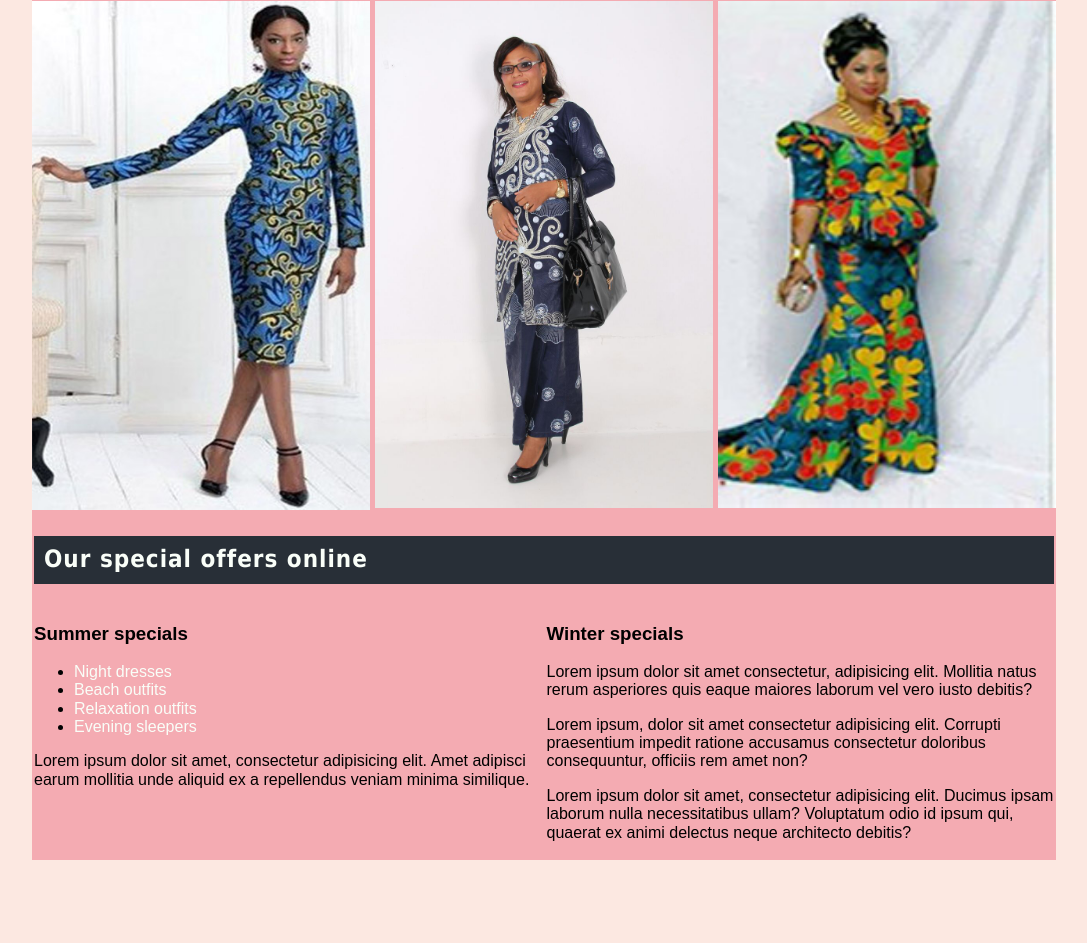
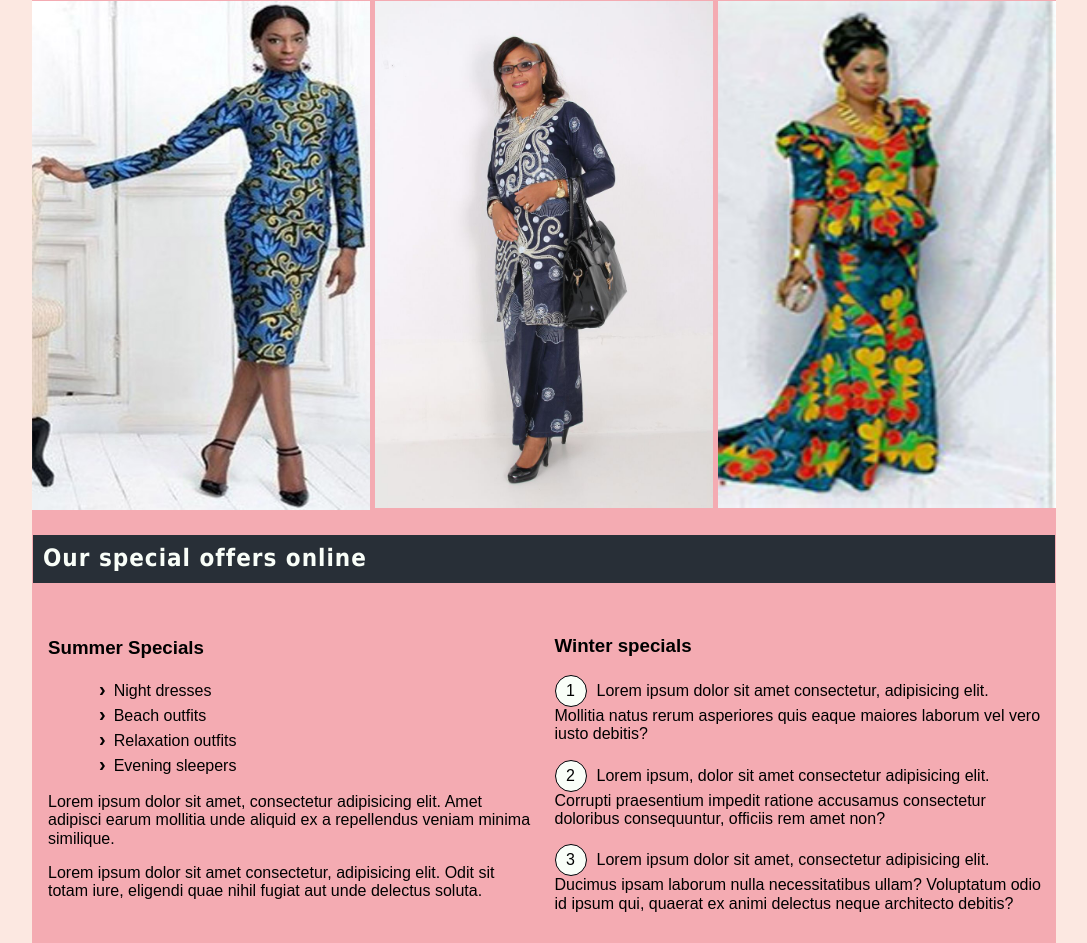
Before and after one commit to Mathias02/repo, a website: page women.html in a window 1280 px wide. Shown: the part 1288-2231 px from the top of the page, without its empty margins (96-1183 px from the left). Before the commit the page ends 2148 px from the top, so only its background shows below. Drawn offline with Linux system fonts and the light colour scheme.

Commit message:
woman page completed

```diff
--- a/app/sass/partials/_woman.scss
+++ b/app/sass/partials/_woman.scss
@@ -98,7 +98,7 @@
 }
 
 .speci{
-  padding: 2px;
+  padding: 1px;
   margin: 0;
 
   h2{
@@ -115,3 +115,78 @@
     }
   }
 }
+
+.divi{
+  padding: 3px;
+
+  @include mq( 30rem){
+    padding: 5px;
+  }
+
+  .divi-1{
+    padding: 5px;
+
+    @include mq( 30rem){
+      padding: 10px;
+    }
+  h3{
+    text-align: left;
+    text-transform: capitalize;
+  }
+
+  ul{
+    margin: 10px;
+    list-style: none;
+
+    li{
+      padding: 1px;
+
+      &::before{
+        content: '\203a';
+        margin-right: 8px;
+        font-weight: bold;
+        font-size: 20px;
+
+      }
+
+      a{
+        color: darken($clr-maroon, 70);
+        display: inline-block;
+    }
+
+  }
+  }
+}
+.divi-2{
+  padding: 5px;
+  position: relative;
+  counter-reset: nam;
+
+  @include mq( 30rem){
+    padding: 8px;
+  }
+
+  p{
+    &::before{
+      counter-increment: nam;
+      content: counter(nam)'';
+      font-weight: 50;
+      width: 10px;
+      height: 10px;
+      padding: 10px;
+      margin-right: 10px;
+      border: 1px solid $clr-black;
+      border-radius: 50%;
+      background-color: $clr-white;
+      display: inline-block;
+      text-align: center;
+      line-height: 10px;
+
+
+    }
+
+
+  }
+
+}
+}
--- a/women.html
+++ b/women.html
@@ -76,6 +76,8 @@
           </ul>
           <p>Lorem ipsum dolor sit amet, consectetur adipisicing elit. Amet adipisci earum mollitia unde aliquid ex a
             repellendus veniam minima similique.</p>
+          <p>Lorem ipsum dolor sit amet consectetur, adipisicing elit. Odit sit totam iure, eligendi quae nihil fugiat
+            aut unde delectus soluta.</p>
         </div>
         <div class="divi-2">
           <h3>Winter specials</h3>
```
Also changed, not shown: app/css/main.css.
